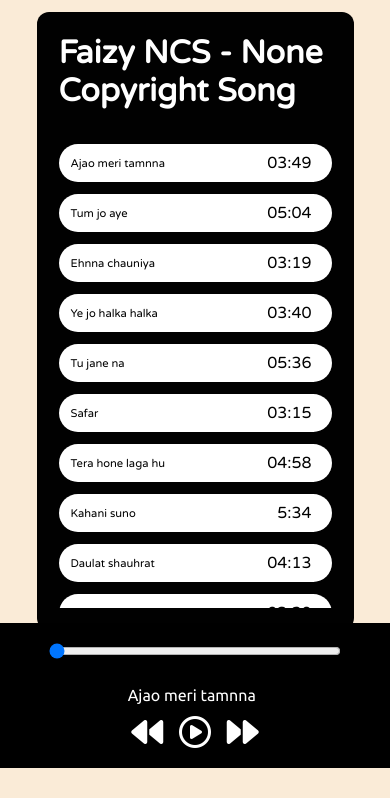
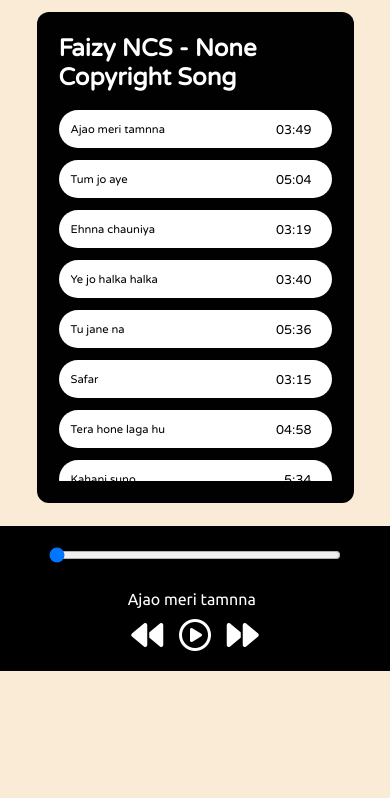
Before and after one commit to faizyaseen80/faizy.github.io, a plain HTML site: page index.html in a window 390 px wide. Shown: the part 76-874 px from the top of the page. After the commit the page ends 844 px from the top, so only its background shows below. Drawn offline with Linux system fonts and the light colour scheme.

Commit message:
second commit

```diff
--- a/style.css
+++ b/style.css
@@ -169,4 +169,20 @@ nav ul li {
   .songInfo {
     left: 4vh;
   }
+
+  .song-list h1 {
+    font-size: 1.5em;
+  }
+  .container {
+    min-height: 53vh;
+  }
+  .song-list {
+    height: 53vh;
+  }
+  .songItemContainer {
+    margin-top: 18px;
+  }
+  .timesTamp {
+    font-size: 0.8em;
+  }
 }
```
